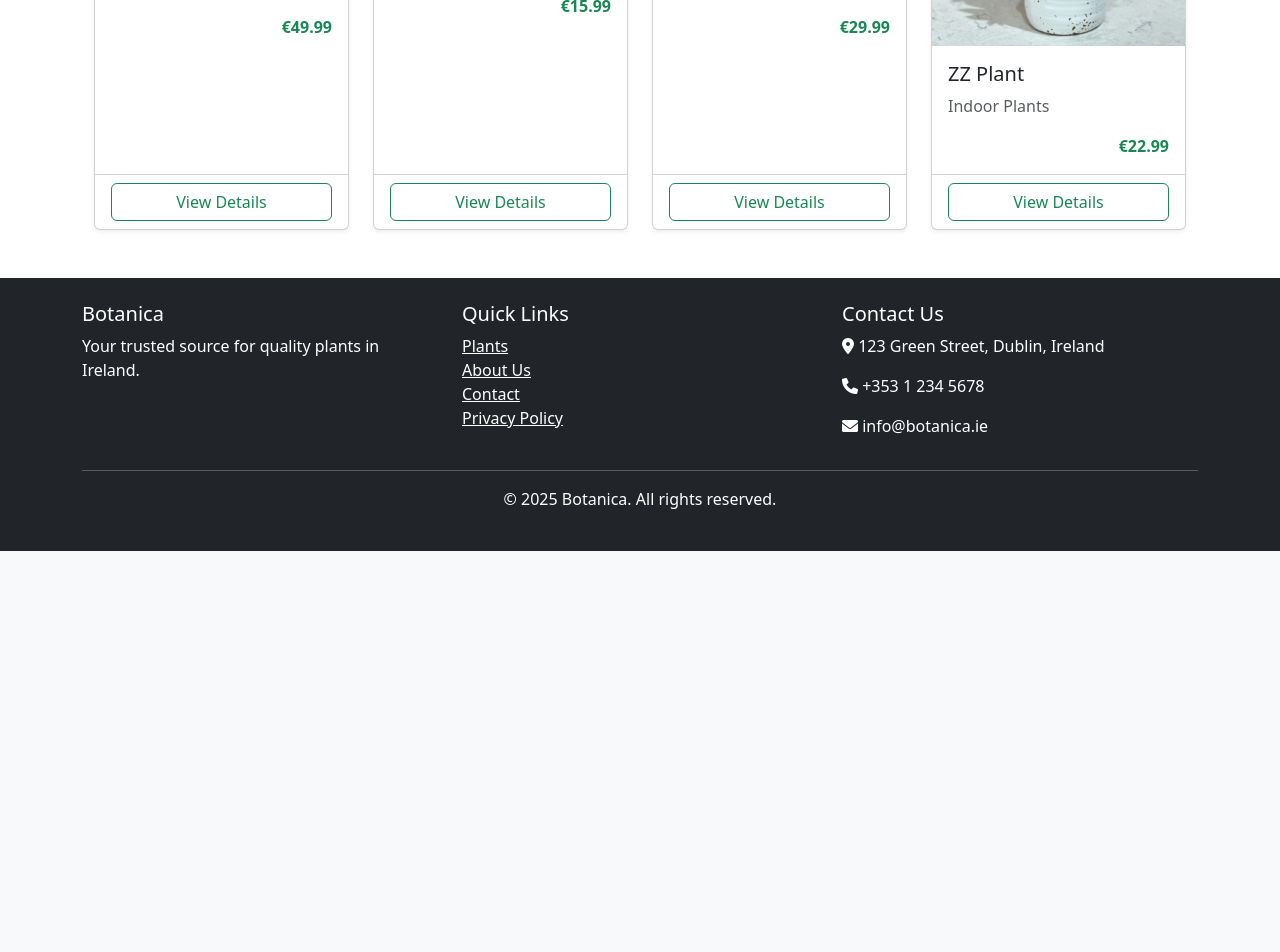
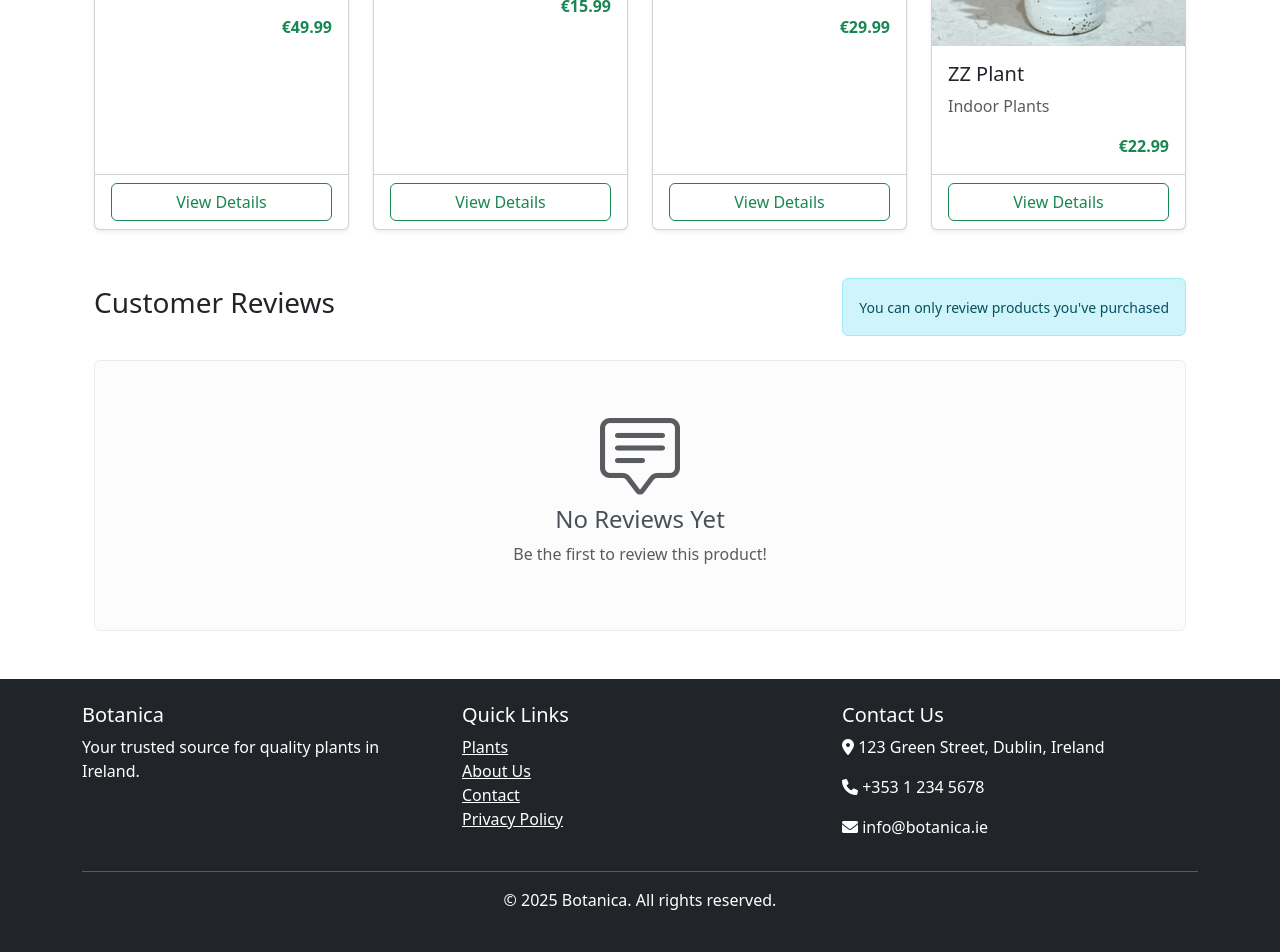
Before and after one commit to achan24/cpp-project, a Django app: page /products/2/ in a window 1280 px wide. Shown: the part 1171-2123 px from the top of the page. Before the commit the page ends 1722 px from the top, so only its background shows below. Run offline with Django 4.2, Linux system fonts and the light colour scheme; a user stored in the database is signed in; data comes from the database, SQL or seed files in the repository; both versions use the stored data as it was after the commit.

Commit message:
added product reviews system with purchase verification and review form for verified buyers leave product rating and reviews.

```diff
--- a/botanica/urls.py
+++ b/botanica/urls.py
@@ -31,7 +31,7 @@ urlpatterns = [
     # Add other app URLs as they are developed
     path('cart/', include('cart.urls', namespace='cart')),
     path('payments/', include('payments.urls', namespace='payments')),
-    # path('reviews/', include('reviews.urls', namespace='reviews')),
+    path('reviews/', include('reviews.urls', namespace='reviews')),
 ]
 
 if settings.DEBUG:
--- a/products/views.py
+++ b/products/views.py
@@ -1,5 +1,6 @@
 from django.shortcuts import render, get_object_or_404
 from .models import Category, Plant
+from django.db import models
 
 # Create your views here.
 
@@ -52,9 +53,62 @@ def product_detail(request, id):
     # Get related products (same category)
     related_products = Plant.objects.filter(category=product.category, available=True).exclude(id=product.id)[:4]
 
+    # Get reviews for this product
+    reviews = product.reviews.all()
+
+    # Check if the current user has purchased this product
+    user_has_purchased = False
+    user_review = None
+
+    if request.user.is_authenticated:
+        from reviews.utils import has_user_purchased_product
+        user_has_purchased = has_user_purchased_product(request.user, id)
+        user_review = product.reviews.filter(user=request.user).first()
+
+    # Calculate average rating
+    avg_rating = reviews.aggregate(models.Avg('rating'))['rating__avg'] or 0
+
+    # Count reviews by rating
+    rating_counts = {
+        '5': reviews.filter(rating=5).count(),
+        '4': reviews.filter(rating=4).count(),
+        '3': reviews.filter(rating=3).count(),
+        '2': reviews.filter(rating=2).count(),
+        '1': reviews.filter(rating=1).count(),
+    }
+
+    # Calculate percentages for the rating bars
+    total_reviews = reviews.count()
+    if total_reviews > 0:
+        for rating in rating_counts:
+            rating_counts[rating] = {
+                'count': rating_counts[rating],
+                'percentage': (rating_counts[rating] / total_reviews) * 100
+            }
+
+    # Apply rating filter if provided
+    selected_rating = request.GET.get('rating')
+    if selected_rating:
+        reviews = reviews.filter(rating=selected_rating)
+
+    # Apply sorting if provided
+    selected_sort = request.GET.get('sort', 'newest')
+    if selected_sort == 'oldest':
+        reviews = reviews.order_by('created')
+    else:  # Default to newest
+        reviews = reviews.order_by('-created')
+
     context = {
         'product': product,
         'related_products': related_products,
+        'reviews': reviews,
+        'avg_rating': avg_rating,
+        'rating_counts': rating_counts,
+        'total_reviews': total_reviews,
+        'user_has_purchased': user_has_purchased,
+        'user_review': user_review,
+        'selected_rating': selected_rating,
+        'selected_sort': selected_sort,
     }
 
     return render(request, 'products/product_detail.html', context)
--- /dev/null
+++ b/reviews/urls.py
@@ -0,0 +1,9 @@
+from django.urls import path
+from . import views
+
+app_name = 'reviews'
+
+urlpatterns = [
+    path('add/<int:product_id>/', views.add_review, name='add_review'),
+    path('edit/<int:review_id>/', views.edit_review, name='edit_review'),
+]
--- /dev/null
+++ b/reviews/utils.py
@@ -0,0 +1,15 @@
+from orders.models import OrderItem
+
+def has_user_purchased_product(user, product_id):
+    """
+    Check if a user has purchased a specific product.
+    Returns True if the user has at least one order containing the product.
+    """
+    if not user.is_authenticated:
+        return False
+
+    # Check if the user has any order items with this product
+    return OrderItem.objects.filter(
+        order__user=user,
+        plant_id=product_id
+    ).exists()
--- a/templates/products/product_detail.html
+++ b/templates/products/product_detail.html
@@ -146,5 +146,126 @@
       </div>
     </div>
   {% endif %}
+
+  <!-- Reviews Section -->
+  <div class="mt-5 mb-5">
+    <div class="d-flex justify-content-between align-items-center mb-4">
+      <h3>Customer Reviews</h3>
+      {% if user.is_authenticated %}
+        {% if user_review %}
+          <a href="{% url 'reviews:edit_review' review_id=user_review.id %}" class="btn btn-outline-primary">
+            <i class="bi bi-pencil"></i> Edit Your Review
+          </a>
+        {% elif user_has_purchased %}
+          <a href="{% url 'reviews:add_review' product_id=product.id %}" class="btn btn-success">
+            <i class="bi bi-star"></i> Write a Review
+          </a>
+        {% else %}
+          <div class="alert alert-info mb-0">
+            <small>You can only review products you've purchased</small>
+          </div>
+        {% endif %}
+      {% else %}
+        <a href="{% url 'accounts:login' %}?next={% url 'products:product_detail' id=product.id %}" class="btn btn-outline-success">
+          <i class="bi bi-box-arrow-in-right"></i> Login to Review
+        </a>
+      {% endif %}
+    </div>
+
+    {% if total_reviews > 0 %}
+      <!-- Average Rating -->
+      <div class="card mb-4">
+        <div class="card-body">
+          <div class="row align-items-center">
+            <div class="col-md-3 text-center">
+              <h2 class="display-4 mb-0">{{ avg_rating|floatformat:1 }}</h2>
+              <div class="mb-2">
+                {% include "reviews/stars.html" with rating=avg_rating %}
+              </div>
+              <p class="text-muted mb-0">{{ total_reviews }} review{{ total_reviews|pluralize }}</p>
+            </div>
+            <div class="col-md-9">
+              <div class="rating-bars">
+                {% for rating, data in rating_counts.items %}
+                  <div class="rating-bar-container mb-2">
+                    <div class="d-flex align-items-center">
+                      <span class="me-2">{{ rating }} star{{ rating|pluralize }}</span>
+                      <div class="progress flex-grow-1" style="height: 8px;">
+                        <div class="progress-bar bg-success" role="progressbar"
+                             style="width: {{ data.percentage }}%;"
+                             aria-valuenow="{{ data.percentage }}"
+                             aria-valuemin="0"
+                             aria-valuemax="100"></div>
+                      </div>
+                      <span class="ms-2 text-muted small">{{ data.count }}</span>
+                    </div>
+                  </div>
+                {% endfor %}
+              </div>
+            </div>
+          </div>
+        </div>
+      </div>
+
+      <!-- Review Filters -->
+      <div class="card mb-4">
+        <div class="card-body">
+          <form method="get" id="review-filter-form" class="row g-3">
+            <div class="col-md-6">
+              <label for="rating-filter" class="form-label">Filter by Rating</label>
+              <select id="rating-filter" name="rating" class="form-select" onchange="this.form.submit()">
+                <option value="">All Ratings</option>
+                {% for i in "54321"|make_list %}
+                  <option value="{{ i }}" {% if selected_rating == i %}selected{% endif %}>{{ i }} Star{{ i|pluralize }}</option>
+                {% endfor %}
+              </select>
+            </div>
+            <div class="col-md-6">
+              <label for="sort-reviews" class="form-label">Sort by</label>
+              <select id="sort-reviews" name="sort" class="form-select" onchange="this.form.submit()">
+                <option value="newest" {% if selected_sort == 'newest' %}selected{% endif %}>Newest First</option>
+                <option value="oldest" {% if selected_sort == 'oldest' %}selected{% endif %}>Oldest First</option>
+              </select>
+            </div>
+          </form>
+        </div>
+      </div>
+
+      <!-- Reviews List -->
+      <div class="reviews-list">
+        {% for review in reviews %}
+          <div class="card mb-3">
+            <div class="card-body">
+              <div class="d-flex justify-content-between align-items-start mb-3">
+                <div>
+                  <h5 class="mb-0">{{ review.user.get_full_name|default:review.user.username }}</h5>
+                  <div class="d-flex align-items-center">
+                    {% include "reviews/stars.html" with rating=review.rating %}
+                    <span class="ms-2 text-muted">{{ review.rating }} star{{ review.rating|pluralize }}</span>
+                  </div>
+                </div>
+                <span class="badge bg-success">Verified Buyer</span>
+              </div>
+              <p class="review-text">{{ review.comment }}</p>
+              <div class="text-muted small">
+                <i class="bi bi-calendar3"></i> {{ review.created|date:"F j, Y" }}
+              </div>
+            </div>
+          </div>
+        {% endfor %}
+      </div>
+    {% else %}
+      <div class="alert alert-light text-center p-5">
+        <i class="bi bi-chat-square-text display-1 text-muted mb-3"></i>
+        <h4>No Reviews Yet</h4>
+        <p class="text-muted">Be the first to review this product!</p>
+        {% if user.is_authenticated and user_has_purchased %}
+          <a href="{% url 'reviews:add_review' product_id=product.id %}" class="btn btn-success mt-2">
+            <i class="bi bi-star"></i> Write a Review
+          </a>
+        {% endif %}
+      </div>
+    {% endif %}
+  </div>
 </div>
 {% endblock %}
```
Also changed, not shown: reviews/forms.py (added, +27 -0 lines), reviews/views.py (+74 -1 lines), templates/reviews/review_form.html (added, +91 -0 lines), templates/reviews/stars.html (added, +18 -0 lines), db.sqlite3.
